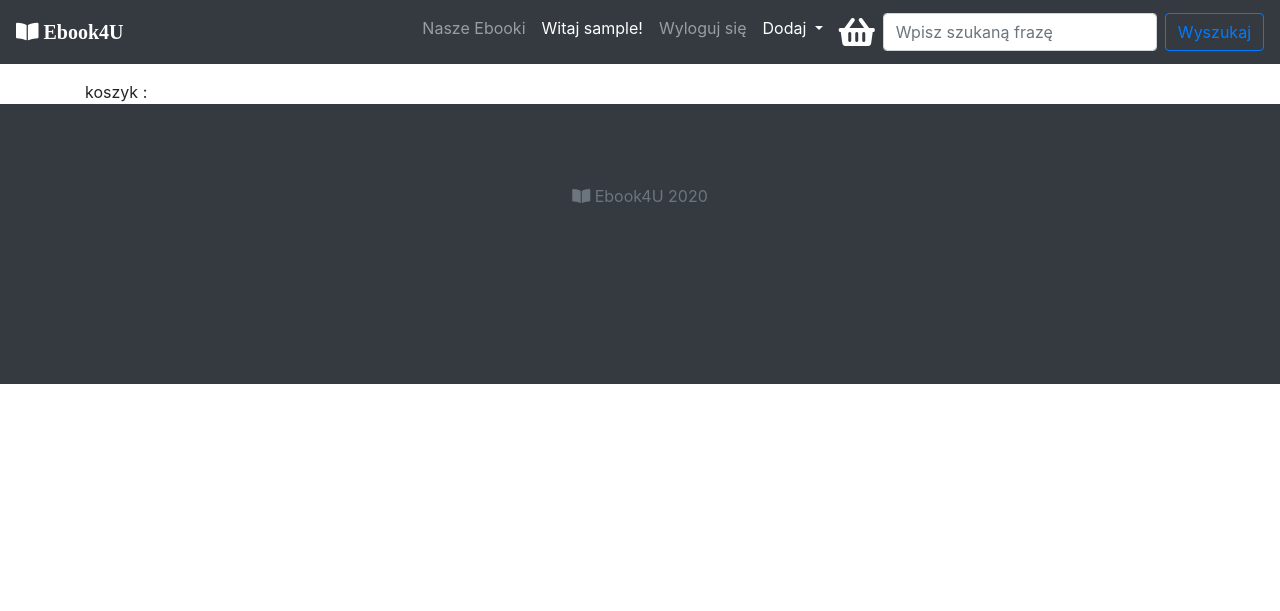
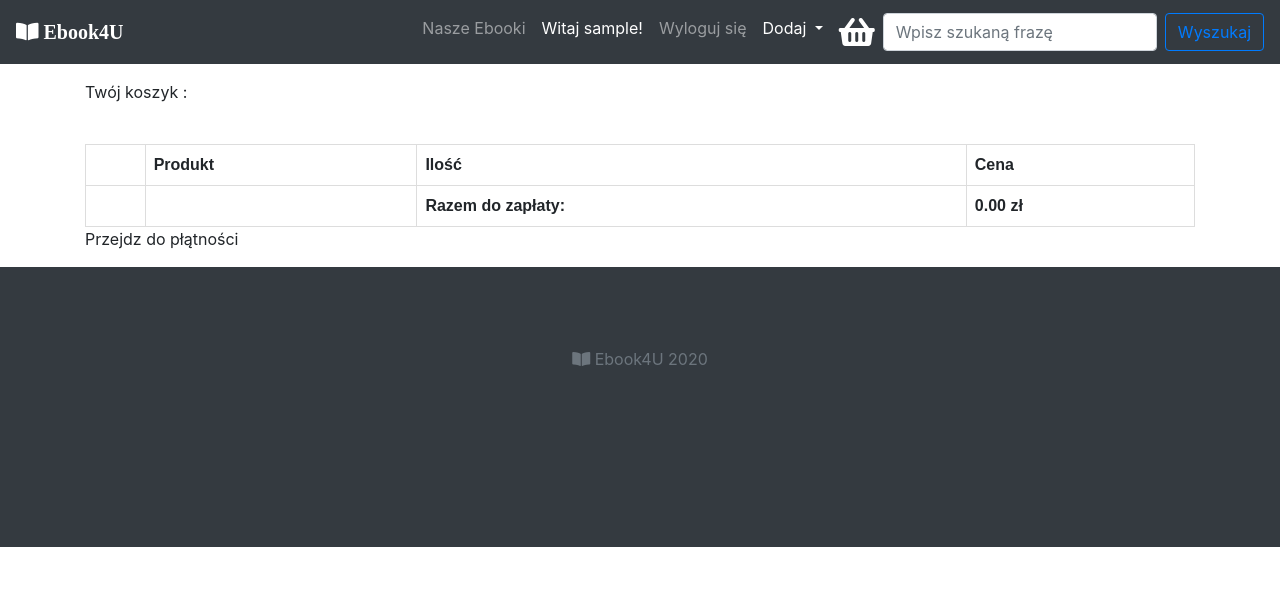
Before and after one commit to Jacek960/Ebook-shop, a Django app: page /cart/ in a window 1280 px wide. Shown: the top 611 px of the page. Run offline with Django 3.2, Linux system fonts and the light colour scheme; the visitor is signed in with stand-in values (Sample User, id 1); data comes from the database, SQL or seed files in the repository; data that the repository does not hold is empty; some libraries are stand-ins or nearby versions.

Commit message:
total in cart

```diff
--- a/books/models.py
+++ b/books/models.py
@@ -144,5 +144,7 @@ class CartProduct(models.Model):
     cart = models.ForeignKey(Cart, on_delete=models.CASCADE)
     quantity = models.IntegerField(default=1)
 
+
+
     def __str__(self):
         return self.product
--- a/books/static/css/album.css
+++ b/books/static/css/album.css
@@ -16,3 +16,19 @@ footer {
     margin-right: 100px;
 
 }
+.table-shop {
+  font-family: arial, sans-serif;
+  border-collapse: collapse;
+  width: 100%;
+
+}
+
+.table-shop td, th {
+  border: 1px solid #dddddd;
+  text-align: left;
+  padding: 8px;
+}
+
+.table-shop tr:nth-child(even) {
+  background-color: #f8f4f4;
+}
--- a/books/templates/books/shopping_cart.html
+++ b/books/templates/books/shopping_cart.html
@@ -1,24 +1,46 @@
 {% extends 'base.html' %}
 {% block content %}
      <div class="container">
-koszyk :<br>
+         <p>Twój koszyk :</p><br>
+
+     <table class="table-shop">
+  <tr>
+    <th></th>
+    <th>Produkt</th>
+      <th>Ilość</th>
+      <th>Cena</th>
+  </tr>
+  <tr>
       {% for item in cart.cartproduct_set.all %}
-        <p><img src="{{ item.product.image.url }}" class="card-img" alt="..." style="width: 83px;height:125px "> {{ item.product.name }} {{ item.product.price_brutto }} {{ item.quantity }} {{ item.product.discount_percent }}</p>
-             <table style="width:100%">
+      <td><img src="{{ item.product.image.url }}" class="card-img" alt="..." style="width: 83px;height:125px "> </td>
+    <td><p>Tytuł: {{ item.product.name }}</p>
+    <p>Autor: {{ item.product.autor }}</p>
+    </td>
+          <th>{{ item.quantity }}</th>
     {% if item.product.discount_percent > 0 %}
-                    <tr style="text-align: center">
-                        <td style="color:red">
-                            <big>{{ item.product.price_brutto_discount|floatformat:2 }} zł</big>
-                        </td>
-                    </tr>
+    <td>{{ item.product.price_brutto_discount|floatformat:2 }} zł</td>
           {% elif item.product.discount_percent == 0 %}
-                    <tr style="text-align: center">
     <td> {{ item.product.price_brutto|floatformat:2 }} zł
                         </td>
+
+
+    {% endif %}
+
   </tr>
-                {% endif %}
+         {% endfor %}
+     <tr>
+         <td></td>
+         <td></td>
+         <td><strong>Razem do zapłaty:</strong>
+         </td>
+         <td><strong>{{ total|floatformat:2 }} zł</strong></td>
+     </tr>
      </table>
-            {% endfor %}
+         <div>
+
+             <p>Przejdz do płątności</p>
+         </div>
+
 
      </div>
 {% endblock %}
--- a/books/views.py
+++ b/books/views.py
@@ -1,4 +1,5 @@
 import random
+from unicodedata import decimal
 
 from django.contrib.auth.mixins import PermissionRequiredMixin, LoginRequiredMixin
 from django.core.exceptions import ObjectDoesNotExist
@@ -144,4 +145,10 @@ class CartView(LoginRequiredMixin,View):
 
     def get(self, request):
         cart, created = Cart.objects.get_or_create(user=request.user)
-        return render(request, 'books/shopping_cart.html', {'cart':cart})
+        total = 0
+        for item in cart.product.all():
+            if  item.discount_percent== 0:
+                total += item.price_brutto()
+            elif item.discount_percent > 0:
+                total += item.price_brutto_discount()
+        return render(request, 'books/shopping_cart.html', {'cart':cart,'total':total})
```
Lines whose indentation alone changed are shown as unchanged.
